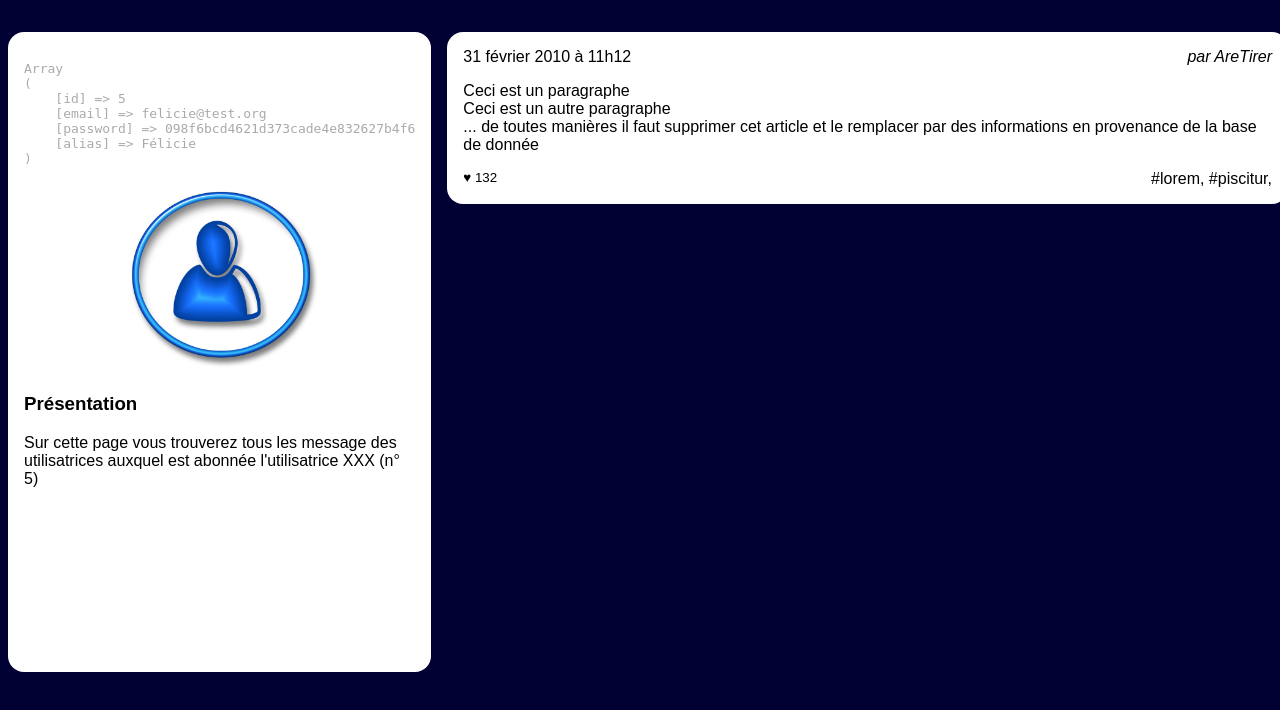
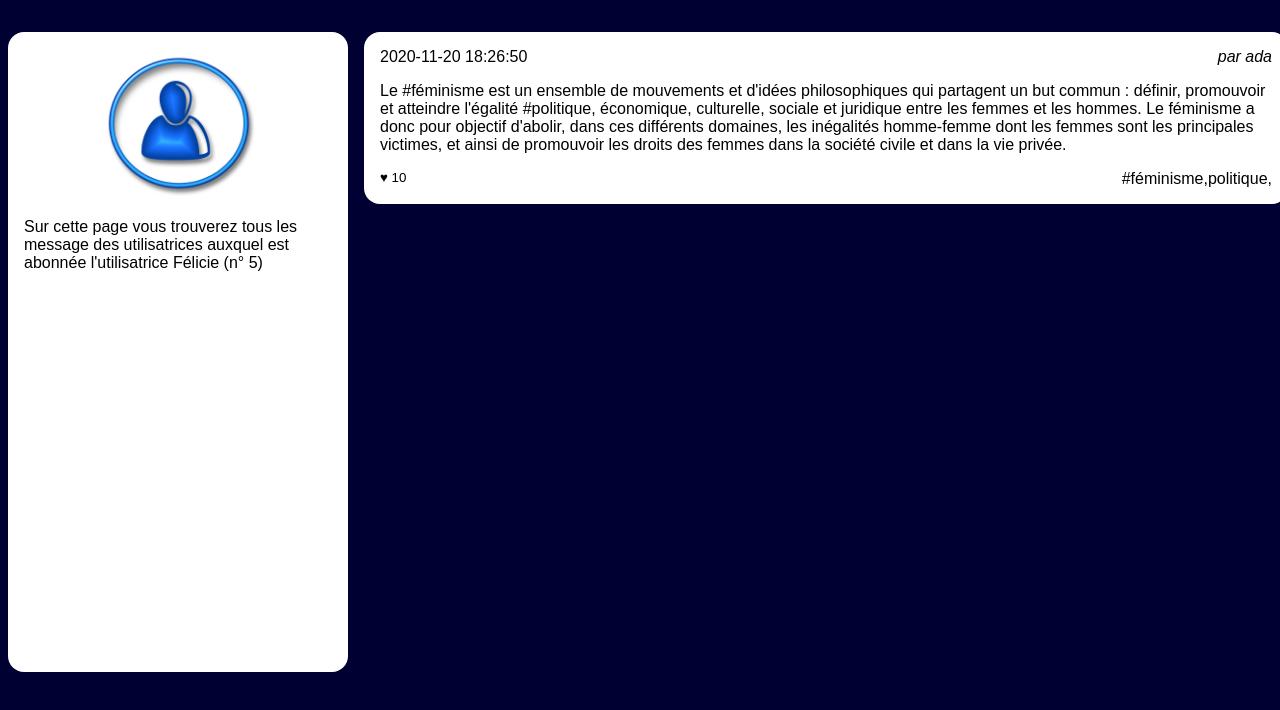
Before and after one commit to MarieCoulay/Projet-Collectif-Reseau-Social-PHP, a PHP site: page /feed.php?user_id=5 in a window 1280 px wide. Shown: the part 90-800 px from the top of the page. Run offline with PHP 8.4, Linux system fonts and the light colour scheme; data comes from the database, SQL or seed files in the repository.

Commit message:
NIVEAU 1 DONE

```diff
--- a/resoc_n1/feed.php
+++ b/resoc_n1/feed.php
@@ -14,14 +14,8 @@
     </header>
     <div id="wrapper">
         <?php
-        /**
-         * Cette page est TRES similaire à wall.php.
-         * Vous avez sensiblement à y faire la meme chose.
-         * Il y a un seul point qui change c'est la requete sql.
-         */
-        /**
-         * Etape 1: Le mur concerne un utilisateur en particulier
-         */
+
+        // Etape 1: Le mur concerne un utilisateur en particulier
         $userId = intval($_GET['user_id']);
         ?>
         <?php
@@ -39,14 +33,12 @@
             $laQuestionEnSql = "SELECT * FROM `users` WHERE id= '$userId' ";
             include "query_database.php";
             $user = $lesInformations->fetch_assoc();
-            //@todo: afficher le résultat de la ligne ci dessous, remplacer XXX par l'alias et effacer la ligne ci-dessous
-            echo "<pre>" . print_r($user, 1) . "</pre>";
+            // echo "<pre>" . print_r($user, 1) . "</pre>";
             ?>
             <img src="user.jpg" alt="Portrait de l'utilisatrice" />
             <section>
-                <h3>Présentation</h3>
                 <p>Sur cette page vous trouverez tous les message des utilisatrices
-                    auxquel est abonnée l'utilisatrice XXX
+                    auxquel est abonnée l'utilisatrice <?php echo $user['alias'] ?>
                     (n° <?php echo $userId ?>)
                 </p>
 
@@ -73,35 +65,21 @@
                     GROUP BY posts.id
                     ORDER BY posts.created DESC
                     ";
+            include "query_database.php";
+
             if (!$lesInformations) {
                 echo ("Échec de la requete : " . $mysqli->error);
             }
+            ?>
+            <?php
 
-            /**
-             * Etape 4: @todo Parcourir les messsages et remplir correctement le HTML avec les bonnes valeurs php
-             * A vous de retrouver comment faire la boucle while de parcours...
-             */
+            while ($post = $lesInformations->fetch_assoc())
+            {
+                  // echo "<pre>" . print_r($post, 1) . "</pre>";
             ?>
-            <article>
-                <h3>
-                    <time datetime='2020-02-01 11:12:13'>31 février 2010 à 11h12</time>
-                </h3>
-                <address>par AreTirer</address>
-                <div>
-                    <p>Ceci est un paragraphe</p>
-                    <p>Ceci est un autre paragraphe</p>
-                    <p>... de toutes manières il faut supprimer cet
-                        article et le remplacer par des informations en
-                        provenance de la base de donnée</p>
-                </div>
-                <footer>
-                    <small>♥ 132</small>
-                    <a href="">#lorem</a>,
-                    <a href="">#piscitur</a>,
-                </footer>
-            </article>
+            <?php include "article.php"; ?>
             <?php
-            // et de pas oublier de fermer ici vote while
+            }
             ?>
 
 
--- a/resoc_n1/subscriptions.php
+++ b/resoc_n1/subscriptions.php
@@ -19,7 +19,7 @@
                 <p>
                     Sur cette page vous trouverez la liste des personnes dont
                     l'utilisatrice
-                    (n° <?php echo intval($_GET['user_id']) ?>)
+                    n° <?php echo intval($_GET['user_id']) ?>
                     suit les messages
                 </p>
 
@@ -40,8 +40,7 @@
                     GROUP BY users.id
                     ";
             include "query_database.php";
-            // Etape 4: à vous de jouer
-            //@todo: faire la boucle while de parcours des abonnés et mettre les bonnes valeurs ci dessous
+            // Etape 4: boucle while de parcours des abonnés
             ?>
             <?php
               while ($userId = $lesInformations->fetch_assoc())
```
Also changed, not shown: resoc_n1/followers.php (+13 -3 lines).
